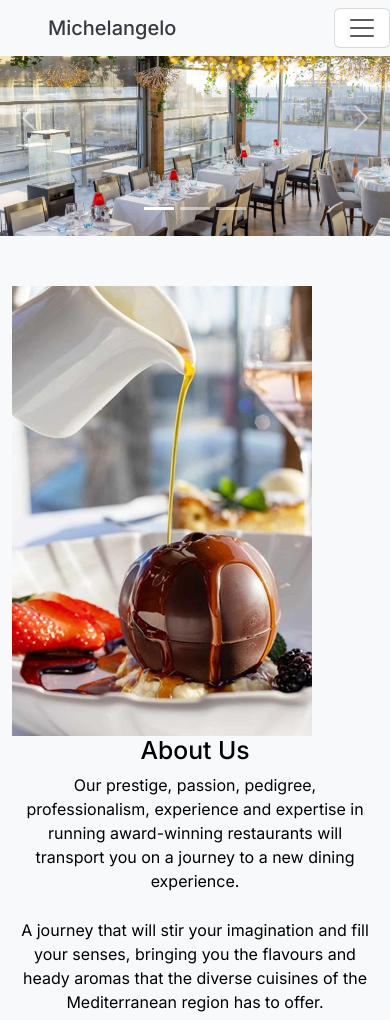
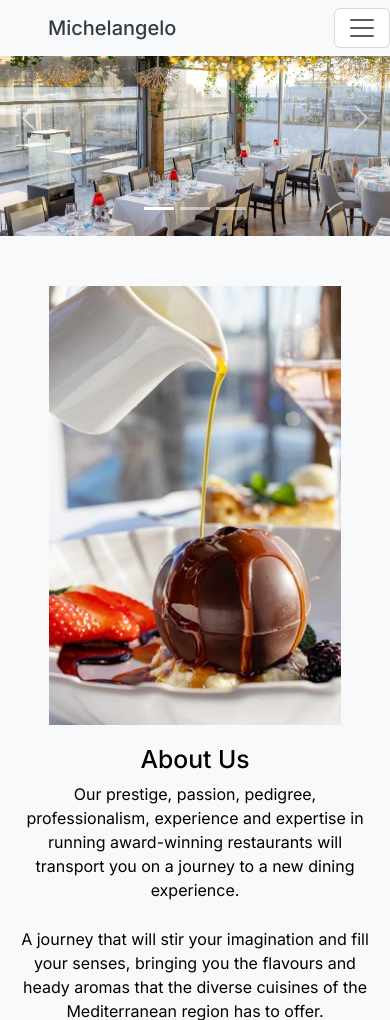
Before and after one commit to conor-timmis/Michelangelo, a Django app: page / in a window 390 px wide. Shown: the top 1020 px of the page. Run offline with Django 5.2, Linux system fonts and the light colour scheme; data that the repository does not hold is empty; parts of the project's set-up code (start-up, migrations or seed data) failed here and were passed over.

Commit message:
Change About Us image responsiveness

```diff
--- a/static/css/style.css
+++ b/static/css/style.css
@@ -118,6 +118,14 @@ body {
 
 .about {
     margin-bottom: 50px;
+}
+
+.about-img img {
+    width: 40%;
+    margin-left: auto;
+    margin-right: auto;
+    display: block;
+    margin-bottom: 20px;
 }
 
 .reviews {
@@ -348,3 +356,21 @@ textarea {
         opacity: 1;
     }
 }
+
+@media (max-width: 768px) {
+    .about-img img {
+        width: 60%;
+    }
+}
+
+@media (max-width: 992px) {
+    .about-img img {
+        width: 80%;
+    }
+}
+
+@media (min-width: 1200px) {
+    .about-img img {
+        width: auto;
+    }
+}
```
